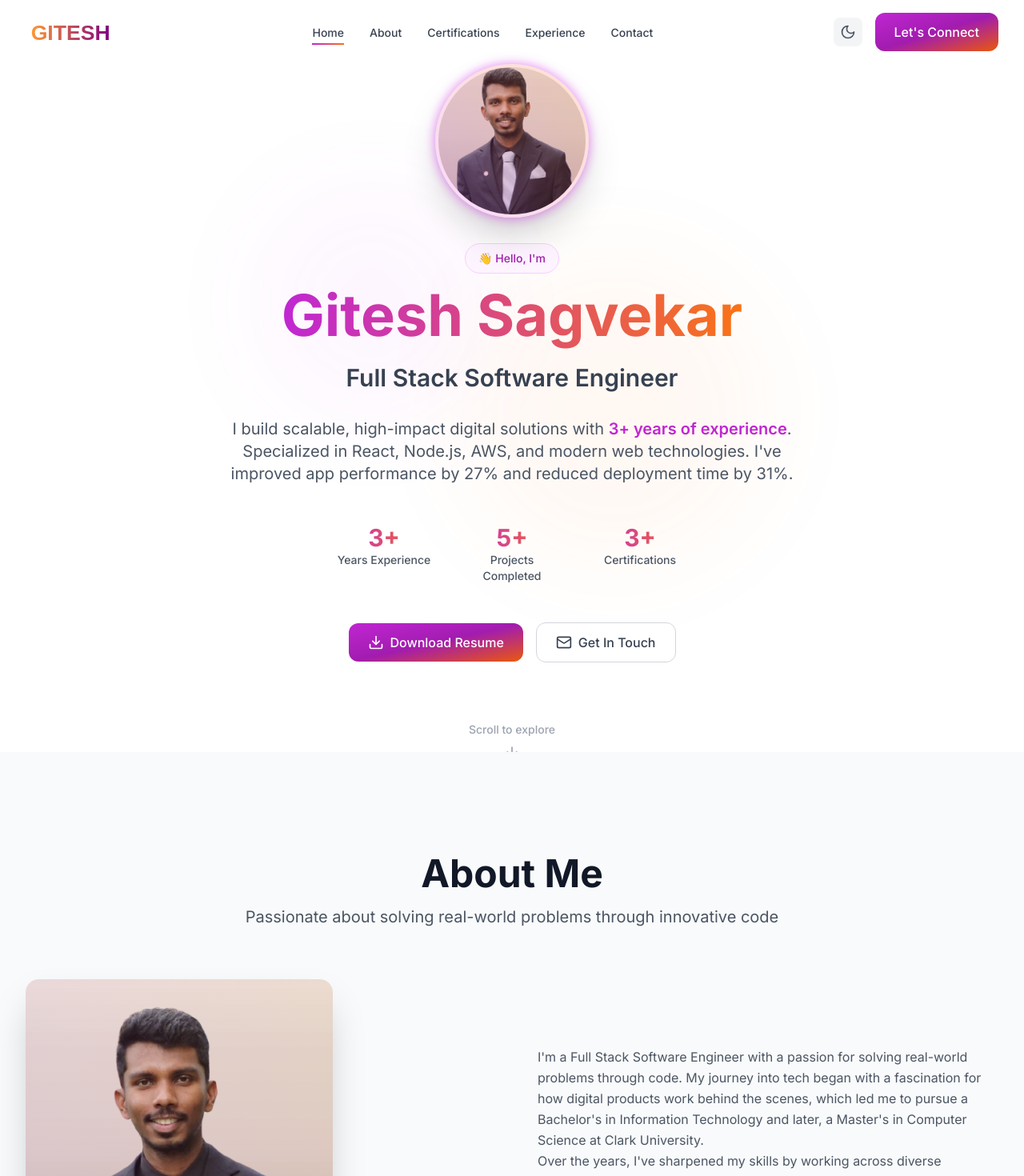
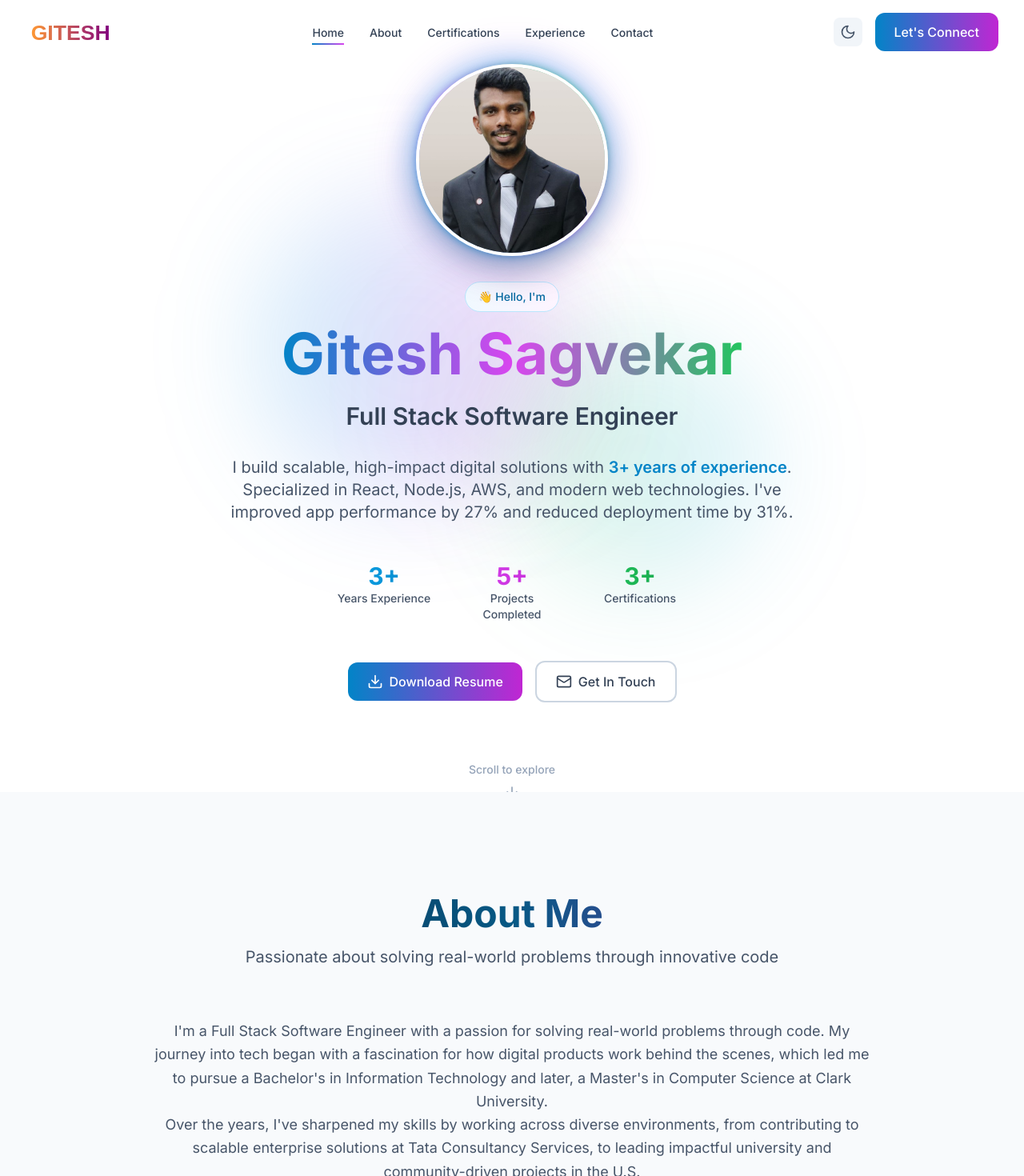
Before and after one commit to Gitesh307/portfolio-website, a React (Vite) app: page / in a window 1280 px wide. Shown: the top 1470 px of the page at 80% size. Built offline with nearby package versions, Linux system fonts and the light colour scheme; the HTML template or start-up script is replaced by a standard one.

Commit message:
Enhance portfolio with single image and new color scheme

```diff
--- a/src/Components/About/About.jsx
+++ b/src/Components/About/About.jsx
@@ -1,7 +1,6 @@
 import React from 'react'
 import { motion } from 'framer-motion'
 import { Code, Database, Cloud, Zap } from 'lucide-react'
-import profile_img from '../../assets/Gitesh_Pic.png'
 
 const About = () => {
   const containerVariants = {
@@ -53,7 +52,7 @@ const About = () => {
   const achievements = [
     { number: '3+', label: 'Years of Experience', color: 'text-primary-600' },
     { number: '5+', label: 'Projects Completed', color: 'text-accent-600' },
-    { number: '3+', label: 'Certifications', color: 'text-primary-600' }
+    { number: '3+', label: 'Certifications', color: 'text-secondary-600' }
   ]
 
   return (
@@ -73,36 +72,23 @@ const About = () => {
             </p>
           </motion.div>
 
-          {/* Main Content */}
-          <div className="grid lg:grid-cols-2 gap-16 items-center mb-20">
-            {/* Left Column - Image */}
-            <motion.div variants={itemVariants} className="relative">
-            <div className="relative mx-auto max-w-sm aspect-[4/5] overflow-hidden rounded-2xl shadow-2xl lg:mx-0">
-                <img
-                  src={profile_img}
-                  alt="Gitesh Sagvekar"
-                  className="w-full rounded-2xl shadow-2xl"
-                />
-                <div className="absolute inset-0 rounded-2xl bg-gradient-to-tr from-primary-500/10 to-accent-500/10"></div>
-              </div>
-            </motion.div>
-
-            {/* Right Column - Content */}
+          {/* Main Content - Text Only */}
+          <div className="max-w-4xl mx-auto mb-20">
             <motion.div variants={itemVariants} className="space-y-6">
-              <div className="prose prose-lg dark:prose-invert max-w-none">
-                <p className="text-gray-600 dark:text-gray-300 leading-relaxed">
+              <div className="prose prose-lg dark:prose-invert max-w-none text-center">
+                <p className="text-gray-600 dark:text-gray-300 leading-relaxed text-lg">
                   I'm a Full Stack Software Engineer with a passion for solving real-world problems through code.
                   My journey into tech began with a fascination for how digital products work behind the scenes,
                   which led me to pursue a Bachelor's in Information Technology and later, a Master's in Computer Science at Clark University.
                 </p>
 
-                <p className="text-gray-600 dark:text-gray-300 leading-relaxed">
+                <p className="text-gray-600 dark:text-gray-300 leading-relaxed text-lg">
                   Over the years, I've sharpened my skills by working across diverse environments, from contributing to
                   scalable enterprise solutions at Tata Consultancy Services, to leading impactful university and
                   community-driven projects in the U.S.
                 </p>
 
-                <p className="text-gray-600 dark:text-gray-300 leading-relaxed">
+                <p className="text-gray-600 dark:text-gray-300 leading-relaxed text-lg">
                   I take pride in building efficient, user-focused applications that scale, whether it's reducing
                   deployment time by 40% or improving app performance by 27%.
                 </p>
--- a/src/Components/Hero/Hero.jsx
+++ b/src/Components/Hero/Hero.jsx
@@ -31,10 +31,11 @@ const Hero = () => {
 
   return (
     <section id="home" className="min-h-screen flex items-center justify-center relative overflow-hidden pt-20">
-      {/* Background Elements */}
+      {/* Enhanced Background Elements */}
       <div className="absolute inset-0 -z-10">
-        <div className="absolute top-1/4 left-1/4 w-72 h-72 bg-primary-500/10 rounded-full blur-3xl animate-pulse"></div>
-        <div className="absolute bottom-1/4 right-1/4 w-96 h-96 bg-accent-500/10 rounded-full blur-3xl animate-pulse delay-1000"></div>
+        <div className="absolute top-1/4 left-1/4 w-96 h-96 bg-gradient-to-r from-primary-500/20 to-accent-500/20 rounded-full blur-3xl animate-float"></div>
+        <div className="absolute bottom-1/4 right-1/4 w-80 h-80 bg-gradient-to-r from-secondary-500/15 to-primary-500/15 rounded-full blur-3xl animate-float delay-1000"></div>
+        <div className="absolute top-1/2 left-1/2 transform -translate-x-1/2 -translate-y-1/2 w-72 h-72 bg-gradient-to-r from-accent-500/10 to-secondary-500/10 rounded-full blur-3xl animate-pulse"></div>
       </div>
 
       <div className="container-custom section-padding">
@@ -44,26 +45,46 @@ const Hero = () => {
           animate="visible"
           className="text-center max-w-5xl mx-auto"
         >
-          {/* Profile Image */}
+          {/* Enhanced Profile Image */}
           <motion.div
             variants={itemVariants}
             className="mb-8 flex justify-center"
           >
-            <div className="relative">
-              <motion.img
-                src={profile_img}
-                alt="Gitesh Sagvekar"
-                className="w-32 h-32 sm:w-40 sm:h-40 lg:w-48 lg:h-48 rounded-full object-cover border-4 border-white dark:border-gray-800 shadow-2xl"
+            <div className="relative group">
+              <motion.div
+                className="relative w-44 h-44 sm:w-52 sm:h-52 lg:w-60 lg:h-60"
                 whileHover={{ scale: 1.05 }}
-                transition={{ duration: 0.3 }}
-              />
-              <div className="absolute inset-0 rounded-full bg-gradient-to-tr from-primary-500/20 to-accent-500/20 animate-glow"></div>
+                transition={{ duration: 0.4, ease: "easeOut" }}
+              >
+                {/* Main image */}
+                <img
+                  src={profile_img}
+                  alt="Gitesh Sagvekar"
+                  className="w-full h-full rounded-full object-cover border-4 border-white dark:border-gray-800 shadow-2xl relative z-10"
+                />
+
+                {/* Animated gradient border */}
+                <div className="absolute inset-0 rounded-full bg-gradient-to-r from-primary-500 via-accent-500 to-secondary-500 animate-spin-slow opacity-75 blur-sm"></div>
+
+                {/* Glow effect */}
+                <div className="absolute inset-0 rounded-full bg-gradient-to-tr from-primary-400/30 via-accent-400/20 to-secondary-400/30 animate-pulse-glow"></div>
+
+                {/* Floating particles effect */}
+                <div className="absolute -inset-4">
+                  <div className="absolute top-4 right-4 w-2 h-2 bg-primary-400 rounded-full animate-ping"></div>
+                  <div className="absolute bottom-6 left-6 w-1.5 h-1.5 bg-accent-400 rounded-full animate-ping delay-300"></div>
+                  <div className="absolute top-8 left-4 w-1 h-1 bg-secondary-400 rounded-full animate-ping delay-700"></div>
+                </div>
+
+                {/* Inner highlight */}
+                <div className="absolute inset-2 rounded-full bg-gradient-to-tr from-white/20 to-transparent"></div>
+              </motion.div>
             </div>
           </motion.div>
 
           {/* Greeting */}
           <motion.div variants={itemVariants} className="mb-4">
-            <span className="inline-flex items-center px-4 py-2 rounded-full bg-primary-50 dark:bg-primary-900/20 text-primary-700 dark:text-primary-300 text-sm font-medium border border-primary-200 dark:border-primary-800">
+            <span className="inline-flex items-center px-4 py-2 rounded-full bg-gradient-to-r from-primary-50 to-accent-50 dark:from-primary-900/20 dark:to-accent-900/20 text-primary-700 dark:text-primary-300 text-sm font-medium border border-primary-200 dark:border-primary-800">
               👋 Hello, I'm
             </span>
           </motion.div>
@@ -95,43 +116,56 @@ const Hero = () => {
             I've improved app performance by 27% and reduced deployment time by 31%.
           </motion.p>
 
-          {/* Stats */}
+          {/* Enhanced Stats */}
           <motion.div
             variants={itemVariants}
             className="grid grid-cols-3 gap-8 max-w-md mx-auto mb-12"
           >
             {[
-              { number: '3+', label: 'Years Experience' },
-              { number: '5+', label: 'Projects Completed' },
-              { number: '3+', label: 'Certifications' }
+              { number: '3+', label: 'Years Experience', color: 'from-primary-500 to-primary-600' },
+              { number: '5+', label: 'Projects Completed', color: 'from-accent-500 to-accent-600' },
+              { number: '3+', label: 'Certifications', color: 'from-secondary-500 to-secondary-600' }
             ].map((stat, index) => (
-              <div key={index} className="text-center">
-                <div className="text-2xl sm:text-3xl font-bold gradient-text">{stat.number}</div>
+              <motion.div
+                key={index}
+                className="text-center group cursor-pointer"
+                whileHover={{ scale: 1.05 }}
+                transition={{ duration: 0.2 }}
+              >
+                <div className={`text-2xl sm:text-3xl font-bold bg-gradient-to-r ${stat.color} bg-clip-text text-transparent group-hover:animate-pulse`}>
+                  {stat.number}
+                </div>
                 <div className="text-sm text-gray-600 dark:text-gray-400 font-medium">{stat.label}</div>
-              </div>
+              </motion.div>
             ))}
           </motion.div>
 
-          {/* CTA Buttons */}
+          {/* Enhanced CTA Buttons */}
           <motion.div
             variants={itemVariants}
             className="flex flex-col sm:flex-row gap-4 justify-center items-center mb-16"
           >
-            <a
+            <motion.a
               href={resume}
               target="_blank"
               rel="noopener noreferrer"
               className="btn-primary group"
+              whileHover={{ scale: 1.02 }}
+              whileTap={{ scale: 0.98 }}
             >
               <Download size={20} className="mr-2 group-hover:animate-bounce" />
               Download Resume
-            </a>
+            </motion.a>
 
             <AnchorLink href="#contact" offset={50}>
-              <button className="btn-secondary group">
+              <motion.button
+                className="btn-secondary group"
+                whileHover={{ scale: 1.02 }}
+                whileTap={{ scale: 0.98 }}
+              >
                 <Mail size={20} className="mr-2 group-hover:animate-pulse" />
                 Get In Touch
-              </button>
+              </motion.button>
             </AnchorLink>
           </motion.div>
 
--- a/src/index.css
+++ b/src/index.css
@@ -22,11 +22,11 @@
   }
 
   ::-webkit-scrollbar-thumb {
-    @apply bg-gray-300 dark:bg-gray-600 rounded-full;
+    @apply bg-gradient-to-b from-primary-400 to-accent-400 rounded-full;
   }
 
   ::-webkit-scrollbar-thumb:hover {
-    @apply bg-gray-400 dark:bg-gray-500;
+    @apply from-primary-500 to-accent-500;
   }
 }
 
@@ -40,7 +40,7 @@
   }
 
   .gradient-text {
-    @apply bg-gradient-to-r from-primary-600 to-accent-500 bg-clip-text text-transparent;
+    @apply bg-gradient-to-r from-primary-600 via-accent-500 to-secondary-500 bg-clip-text text-transparent;
   }
 
   .gradient-bg {
@@ -53,21 +53,23 @@
 
   .btn-primary {
     @apply inline-flex items-center justify-center px-6 py-3 text-base font-medium text-white rounded-xl;
-    @apply gradient-bg hover:shadow-lg hover:shadow-primary-500/25 transition-all duration-300;
+    @apply bg-gradient-to-r from-primary-600 to-accent-600 hover:from-primary-700 hover:to-accent-700;
+    @apply hover:shadow-lg hover:shadow-primary-500/25 transition-all duration-300;
     @apply focus:outline-none focus:ring-2 focus:ring-primary-500 focus:ring-offset-2;
   }
 
   .btn-secondary {
     @apply inline-flex items-center justify-center px-6 py-3 text-base font-medium;
     @apply text-gray-700 dark:text-gray-300 bg-white dark:bg-gray-800;
-    @apply border border-gray-300 dark:border-gray-600 rounded-xl;
-    @apply hover:bg-gray-50 dark:hover:bg-gray-700 transition-all duration-300;
+    @apply border-2 border-gray-300 dark:border-gray-600 rounded-xl;
+    @apply hover:bg-gradient-to-r hover:from-primary-50 hover:to-accent-50 dark:hover:from-primary-900/20 dark:hover:to-accent-900/20;
+    @apply hover:border-primary-300 dark:hover:border-primary-600 transition-all duration-300;
     @apply focus:outline-none focus:ring-2 focus:ring-primary-500 focus:ring-offset-2;
   }
 
   .section-title {
     @apply text-3xl sm:text-4xl lg:text-5xl font-bold text-center mb-4;
-    @apply text-gray-900 dark:text-white;
+    @apply bg-gradient-to-r from-gray-900 via-primary-800 to-accent-700 dark:from-white dark:via-primary-200 dark:to-accent-200 bg-clip-text text-transparent;
   }
 
   .section-subtitle {
@@ -81,14 +83,15 @@
   }
 }
 
-/* Custom animations */
+/* Enhanced animations */
 @keyframes float {
-  0%, 100% { transform: translateY(0px); }
-  50% { transform: translateY(-10px); }
+  0%, 100% { transform: translateY(0px) rotate(0deg); }
+  33% { transform: translateY(-10px) rotate(1deg); }
+  66% { transform: translateY(5px) rotate(-1deg); }
 }
 
 .animate-float {
-  animation: float 3s ease-in-out infinite;
+  animation: float 6s ease-in-out infinite;
 }
 
 /* Glassmorphism effect */
@@ -100,3 +103,16 @@
 .focus-visible {
   @apply focus:outline-none focus-visible:ring-2 focus-visible:ring-primary-500 focus-visible:ring-offset-2;
 }
+
+/* Enhanced glow effects */
+.glow-primary {
+  box-shadow: 0 0 20px rgba(14, 165, 233, 0.3);
+}
+
+.glow-accent {
+  box-shadow: 0 0 20px rgba(217, 70, 239, 0.3);
+}
+
+.glow-secondary {
+  box-shadow: 0 0 20px rgba(34, 197, 94, 0.3);
+}
--- a/tailwind.config.js
+++ b/tailwind.config.js
@@ -13,6 +13,18 @@ export default {
       },
       colors: {
         primary: {
+          50: '#f0f9ff',
+          100: '#e0f2fe',
+          200: '#bae6fd',
+          300: '#7dd3fc',
+          400: '#38bdf8',
+          500: '#0ea5e9',
+          600: '#0284c7',
+          700: '#0369a1',
+          800: '#075985',
+          900: '#0c4a6e',
+        },
+        accent: {
           50: '#fdf4ff',
           100: '#fae8ff',
           200: '#f5d0fe',
@@ -24,30 +36,30 @@ export default {
           800: '#86198f',
           900: '#701a75',
         },
-        accent: {
-          50: '#fff7ed',
-          100: '#ffedd5',
-          200: '#fed7aa',
-          300: '#fdba74',
-          400: '#fb923c',
-          500: '#f97316',
-          600: '#ea580c',
-          700: '#c2410c',
-          800: '#9a3412',
-          900: '#7c2d12',
+        secondary: {
+          50: '#f0fdf4',
+          100: '#dcfce7',
+          200: '#bbf7d0',
+          300: '#86efac',
+          400: '#4ade80',
+          500: '#22c55e',
+          600: '#16a34a',
+          700: '#15803d',
+          800: '#166534',
+          900: '#14532d',
         },
         gray: {
-          50: '#f9fafb',
-          100: '#f3f4f6',
-          200: '#e5e7eb',
-          300: '#d1d5db',
-          400: '#9ca3af',
-          500: '#6b7280',
-          600: '#4b5563',
-          700: '#374151',
-          800: '#1f2937',
-          900: '#111827',
-          950: '#030712',
+          50: '#f8fafc',
+          100: '#f1f5f9',
+          200: '#e2e8f0',
+          300: '#cbd5e1',
+          400: '#94a3b8',
+          500: '#64748b',
+          600: '#475569',
+          700: '#334155',
+          800: '#1e293b',
+          900: '#0f172a',
+          950: '#020617',
         }
       },
       animation: {
@@ -56,7 +68,10 @@ export default {
         'slide-in-left': 'slideInLeft 0.5s ease-out',
         'slide-in-right': 'slideInRight 0.5s ease-out',
         'bounce-subtle': 'bounceSubtle 2s infinite',
-        'glow': 'glow 2s ease-in-out infinite alternate',
+        'glow': 'glow 3s ease-in-out infinite alternate',
+        'spin-slow': 'spin 8s linear infinite',
+        'float': 'float 6s ease-in-out infinite',
+        'pulse-glow': 'pulseGlow 2s ease-in-out infinite',
       },
       keyframes: {
         fadeIn: {
@@ -80,8 +95,25 @@ export default {
           '50%': { transform: 'translateY(-5px)' },
         },
         glow: {
-          '0%': { boxShadow: '0 0 5px rgba(217, 70, 239, 0.5)' },
-          '100%': { boxShadow: '0 0 20px rgba(217, 70, 239, 0.8)' },
+          '0%': {
+            boxShadow: '0 0 20px rgba(14, 165, 233, 0.3), 0 0 40px rgba(217, 70, 239, 0.2)'
+          },
+          '100%': {
+            boxShadow: '0 0 40px rgba(14, 165, 233, 0.5), 0 0 80px rgba(217, 70, 239, 0.3)'
+          },
+        },
+        float: {
+          '0%, 100%': { transform: 'translateY(0px) rotate(0deg)' },
+          '33%': { transform: 'translateY(-10px) rotate(1deg)' },
+          '66%': { transform: 'translateY(5px) rotate(-1deg)' },
+        },
+        pulseGlow: {
+          '0%, 100%': {
+            boxShadow: '0 0 20px rgba(14, 165, 233, 0.4)'
+          },
+          '50%': {
+            boxShadow: '0 0 40px rgba(14, 165, 233, 0.6), 0 0 60px rgba(217, 70, 239, 0.3)'
+          },
         },
       },
       spacing: {
```
